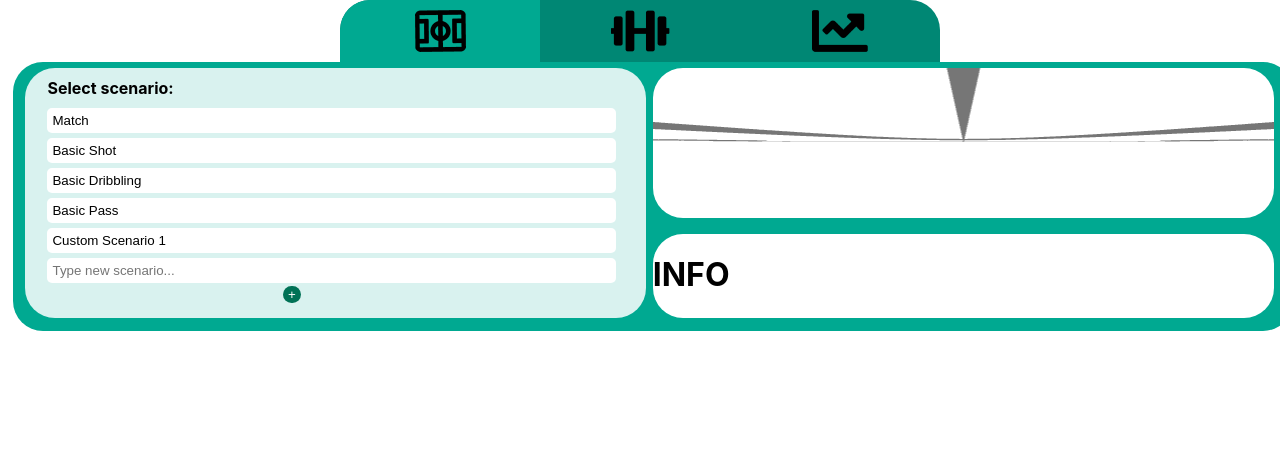
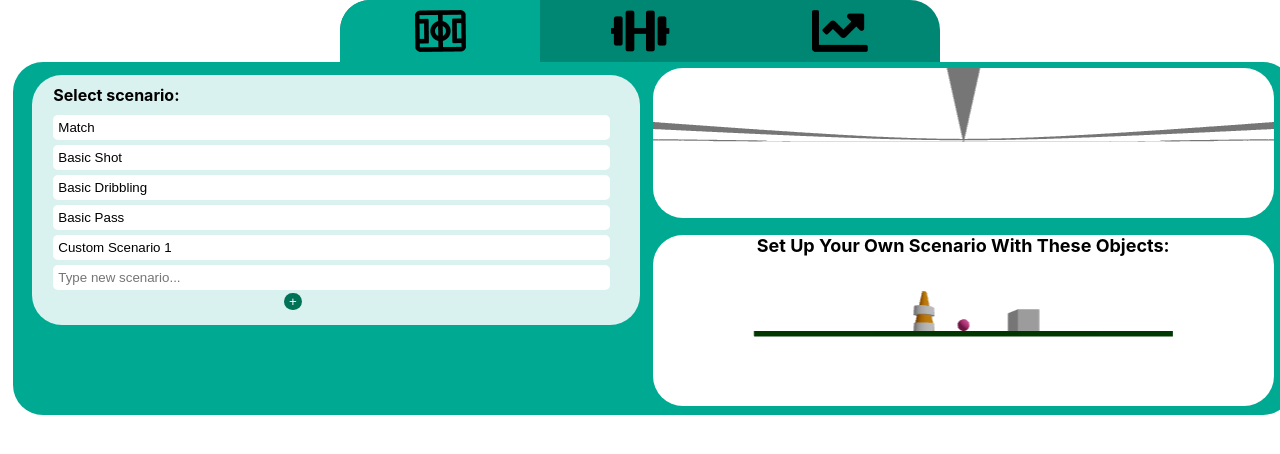
Before and after one commit to danielnyvoll/master, a React (Create React App) app: page / in a window 1280 px wide. Shown: the top 454 px of the page. Built offline with nearby package versions, Linux system fonts and the light colour scheme.

Commit message:
Added scenario screen

```diff
--- /dev/null
+++ b/src/components/Cone.js
@@ -0,0 +1,29 @@
+import React from 'react';
+import { RigidBody } from "@react-three/rapier";
+import { Cylinder } from "@react-three/drei";
+
+const Cone = ({ position }) => {
+  const coneHeight = 2;
+  const stripeHeight = coneHeight * 0.2;
+  const radiusTop = 0.1;
+  const radiusBottom = 0.5;
+
+  return (
+    <RigidBody type="fixed" position={position} name="cone" friction={1.2}>
+
+      <Cylinder args={[radiusTop, radiusBottom, coneHeight, 32]} position={[0, coneHeight / 2, 0]}>
+        <meshStandardMaterial attach="material" color="orange" />
+      </Cylinder>
+
+      <Cylinder args={[radiusBottom * 0.95, radiusBottom, stripeHeight, 32]} position={[0, stripeHeight / 2, 0]}>
+        <meshStandardMaterial attach="material" color="white" />
+      </Cylinder>
+
+      <Cylinder args={[radiusBottom * 0.95, radiusBottom, stripeHeight, 32]} position={[0, stripeHeight * 2.5, 0]}>
+        <meshStandardMaterial attach="material" color="white" />
+      </Cylinder>
+    </RigidBody>
+  );
+};
+
+export default Cone;
--- a/src/components/Player.js
+++ b/src/components/Player.js
@@ -11,7 +11,6 @@ const Player = ({ onCollisionEnter, onCollisionExit, command }) => {
 
     const executeCommand = (cmd) => {
         let directions = { forward: false, backward: false, left: false, right: false };
-
         switch (cmd.toLowerCase()) {
             case "up":
                 directions.forward = true;
--- a/src/screens/ScenarioScreen.css
+++ b/src/screens/ScenarioScreen.css
@@ -1,5 +1,9 @@
 .select-container {
   border-radius: 30px;
   margin: 1%; /* Margin around the containers to create space from the borders */
-  margin-bottom: 2%;
 }
+.title {
+    text-align: center;
+    font-size: large;
+    font-weight: bold;
+}
--- a/src/screens/ScenarioScreen.js
+++ b/src/screens/ScenarioScreen.js
@@ -1,11 +1,12 @@
 import React from "react";
 import "./Screen.css";
+import "./ScenarioScreen.css";
 import Field from "../components/Field";
 import { Canvas } from '@react-three/fiber';
 import { Physics } from "@react-three/rapier";
 import { OrbitControls } from "@react-three/drei";
 import ScenarioList from "./objects/ScenarioList";
-
+import Scene from "./tools/DraggableItems";
 
 function ScenarioScreen() {
   return (
@@ -30,8 +31,12 @@ function ScenarioScreen() {
           </div>
           </div>
           <div className="bottom-right-container">
-          <h1>INFO</h1>
+            <div className="title">Set Up Your Own Scenario With These Objects:</div>
 
+            <div className="bottom-right-container-objects">
+
+              <Scene></Scene>
+            </div>
         </div>
       </div>
     </div>
--- /dev/null
+++ b/src/screens/tools/DraggableItems.js
@@ -0,0 +1,34 @@
+import React from 'react';
+import { Canvas } from '@react-three/fiber';
+import { Physics, RigidBody } from "@react-three/rapier";
+import { Box } from "@react-three/drei";
+import Ball from '../../components/Ball';
+import Player from '../../components/Player';
+import { OrbitControls } from "@react-three/drei";
+import Cone from '../../components/Cone';
+
+const Scene = () => {
+    return (
+        <div className="canvas-container">
+            <Canvas className="single-canvas">
+                <OrbitControls />
+                <ambientLight intensity={0.5} />
+                <directionalLight position={[10, 10, 5]} intensity={1} />
+                <Physics>
+                    {/* Thick Green Platform for the Ball */}
+                    {/* Adjust args for size and thickness */}
+                    <RigidBody type="fixed" name="floor" friction={1.2}>
+                        <Box args={[15, 0.2, 3]} position={[0, -0.1, 0]}>
+                        <meshStandardMaterial attach="material" color="green" />
+                        </Box>
+                    </RigidBody>
+                    <Ball position={[1,4.5,10]}></Ball>
+                    <Player command={""}></Player>
+                    <Cone position={[-2,0,0]}></Cone>
+                </Physics>
+            </Canvas>
+        </div>
+    );
+};
+
+export default Scene;
--- /dev/null
+++ b/src/screens/tools/DraggableItemsStyle.css
@@ -0,0 +1,11 @@
+.canvas-container {
+    display: flex;
+    justify-content: center;
+    align-items: center;
+    height: 100vh; /* Adjust the height as needed */
+  }
+
+  .single-canvas {
+    flex: 1; /* Each canvas takes equal width */
+    height: 100%; /* Full height of the container */
+  }
```
